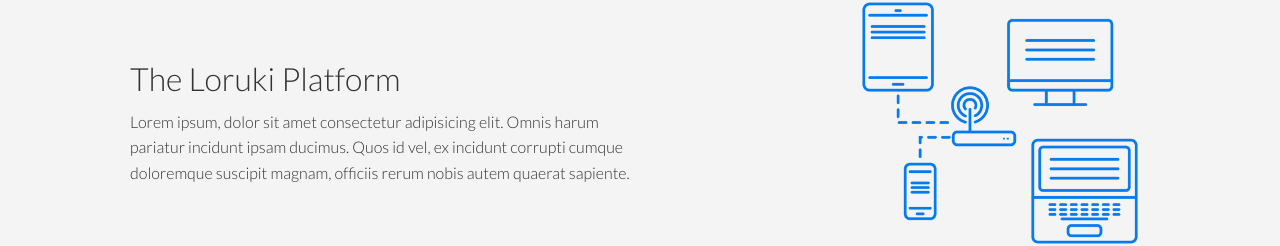
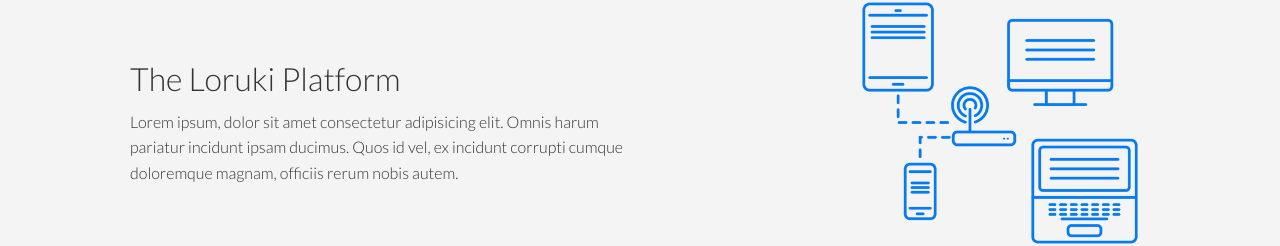
Before and after one commit to NancyAsiuloka/Loruki-Website, a plain HTML site: page features.html in a window 1280 px wide. Shown: the part 593-839 px from the top of the page. Drawn offline with Linux system fonts and the light colour scheme.

Commit message:
added a file

```diff
--- a/css/style.css
+++ b/css/style.css
@@ -203,7 +203,7 @@ code, pre {
     transform: translateY(-15px);
 }
 
-/* features */
+/* Features */
 .features-head img,
 .docs-head img {
     width: 200px;
@@ -232,7 +232,7 @@ code, pre {
     grid-column: 1 / span 2;
 }
 
-/* docs */
+/* Docs */
 .docs-main h3{
     margin: 20px 0;
 }
--- a/css/utilities.css
+++ b/css/utilities.css
@@ -1,4 +1,3 @@
-/* Utilities */
 .container{
     max-width: 1100px;
     margin: 0 auto;
@@ -109,7 +108,7 @@
     text-align: center;
 }
 
-/* alert */
+/* Alert */
 .alert{
     background-color: var(--light-color);
     padding: 10px, 20px;
--- a/features.html
+++ b/features.html
@@ -53,8 +53,8 @@
                 Lorem ipsum, dolor sit amet consectetur
                 adipisicing elit. Omnis harum pariatur
                 incidunt ipsam ducimus. Quos id vel, ex
-                incidunt corrupti cumque doloremque suscipit
-                magnam, officiis rerum nobis autem quaerat sapiente.
+                incidunt corrupti cumque doloremque
+                magnam, officiis rerum nobis autem.
                 </p>
            </div>
            <img src="images/images/server2.png" alt="">
```
